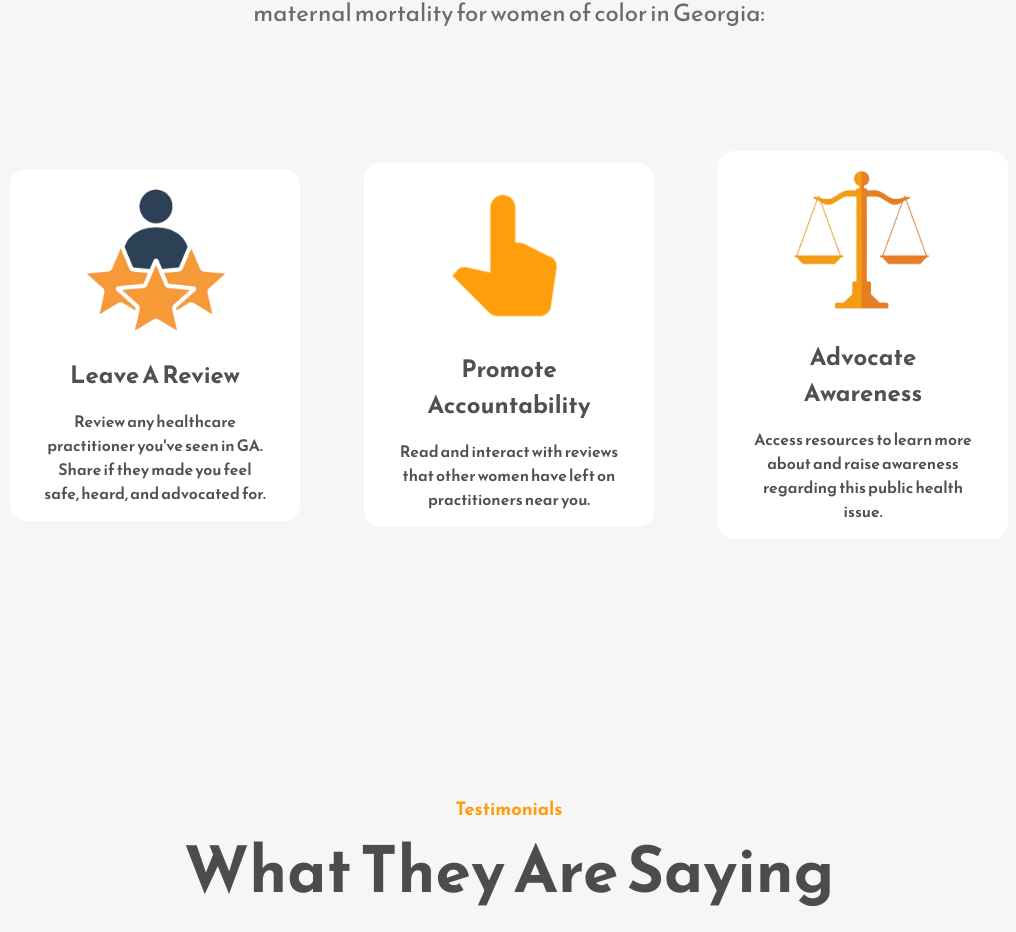
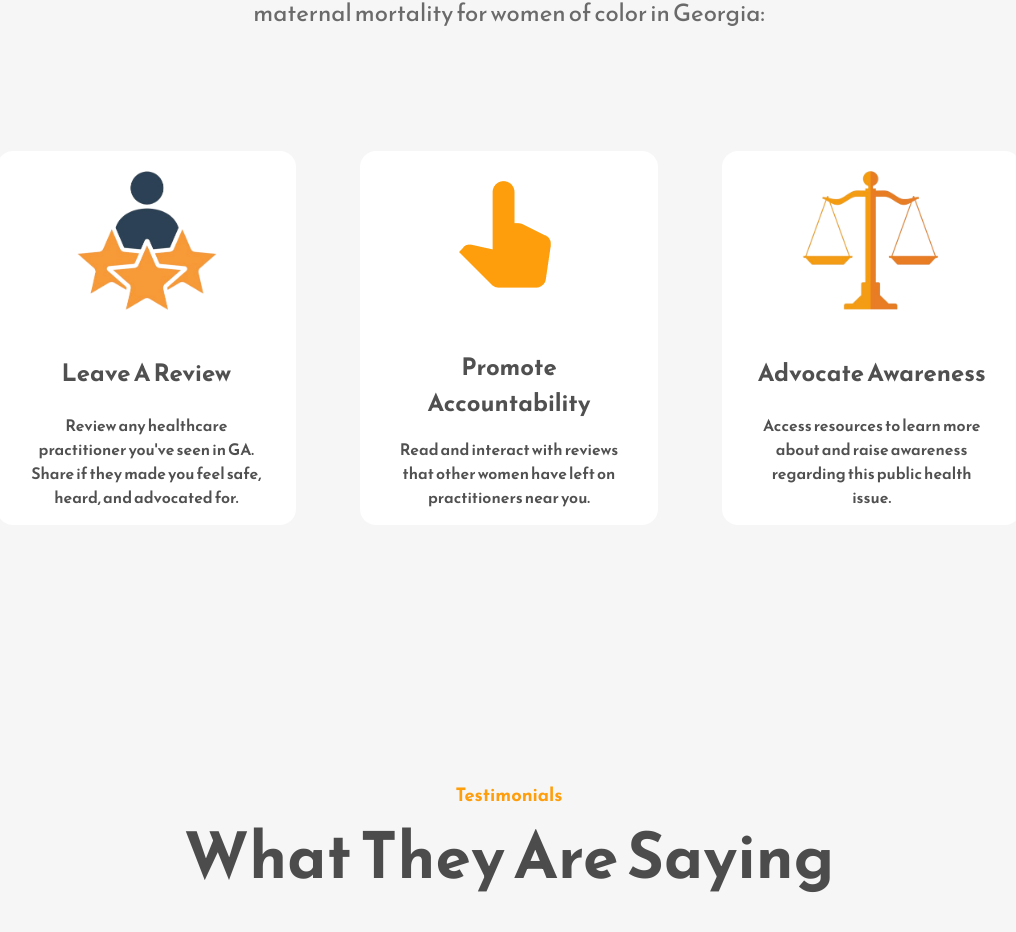
Before and after one commit to carmen-raterman/Landing-Page-Portfolio, a React (Create React App) app: page / in a window 1280 px wide. Shown: the part 2675-3607 px from the top of the page, without its empty margins (131-1147 px from the left). Built offline with nearby package versions, Linux system fonts and the light colour scheme.

Commit message:
fixed minor error in work section display boxes

```diff
--- a/src/App.css
+++ b/src/App.css
@@ -335,32 +335,35 @@ nav {
     padding: 1rem 2rem;
     display: flex;
     flex-direction: column;
-    justify-content: center;
+    justify-content: space-between;
     align-items: center;
     text-align: center;
     border-radius: 1rem;
     color: #505050;
     margin: 1rem 2rem;
+    flex-grow: 1;
 }
 
 .work-section-info h2 {
-    margin: 1rem 0rem;
+    margin: 1rem 0;
 }
 
 .work-section-bottom {
     margin-top: 5rem;
     display: flex;
     justify-content: center;
-    align-items: center;
+    align-items: stretch;
     flex-wrap: wrap;
 }
 
 .work-section-info p {
-    flex: 1;
-    display: flex;
-    align-items: center;
     font-weight: 600;
+}
+
+.info-boxes-img-container {
+    width: 150px;
     height: 150px;
+    margin-bottom: 1rem;
 }
 
 @media (max-width: 1000px) {
--- a/src/Components/Work.jsx
+++ b/src/Components/Work.jsx
@@ -36,7 +36,7 @@ const Work = () => {
         {workInfoData.map((data) => (
           <div className="work-section-info" key={data.title}>
             <div className="info-boxes-img-container">
-              <img src={data.image} alt="" style={{ width: '150px', height: '150px' }}/>
+              <img src={data.image} alt={data.title} />
             </div>
             <h2>{data.title}</h2>
             <p>{data.text}</p>
```
